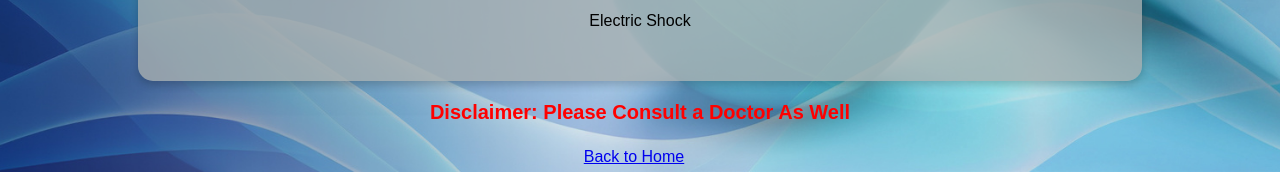
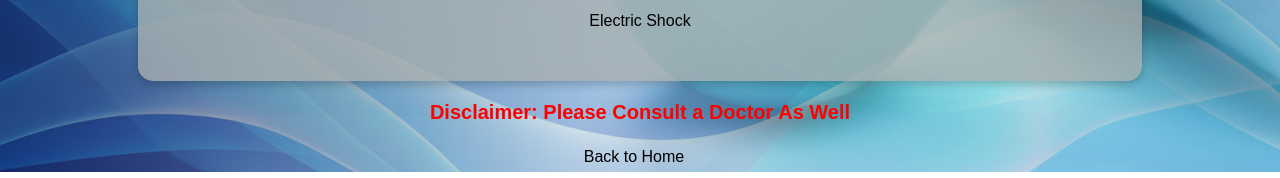
Before and after one commit to TAMALAMPUDISRIGOWTHAMREDDY/frontend, a Python web app: template templates/results.html in a window 1280 px wide. Shown: the part 658-836 px from the top of the page. Run offline with Jinja, Linux system fonts and the light colour scheme; the template is opened without the code that fills it, so the values that code supplies are empty.

Commit message:
Update styles.css

```diff
--- a/static/css/styles.css
+++ b/static/css/styles.css
@@ -154,6 +154,13 @@ button:hover {
     color:rgba(255,0,0,1.2);
     font-size: 20px;
 }
+a{
+    text-decoration: none;
+    color: black;
+}
+a:hover{
+    color:blue;
+}
 @media only screen and (max-width:1475px){
     .emergency{
         height:550px;;
```
